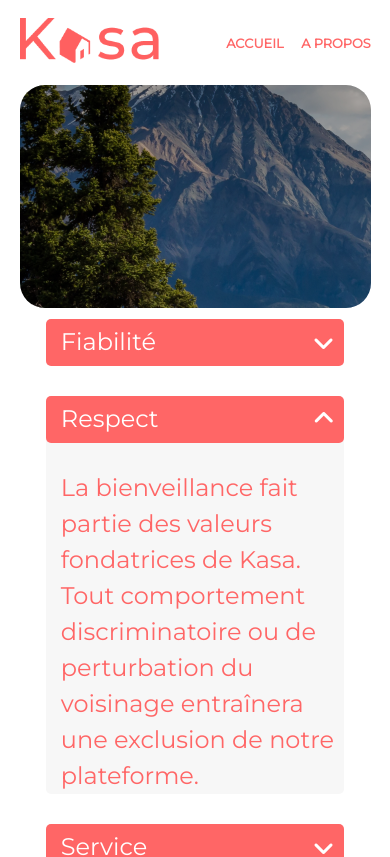
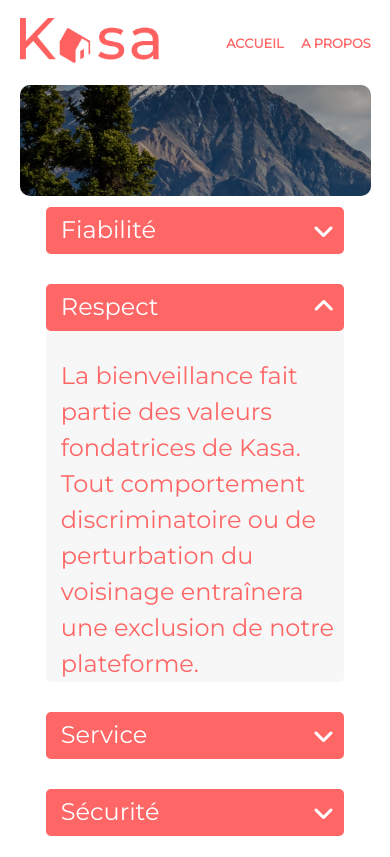
Before and after one commit to marie-lourdes/site-kasa, a React (Create React App) app in the folder Front-end/: page /about in a window 390 px wide. Shown: the top 857 px of the page. Built offline with nearby package versions, Linux system fonts and the light colour scheme; no server answers.

Commit message:
banner mobile: css

```diff
--- a/Front-end/src/bases/StyledGlobal.js
+++ b/Front-end/src/bases/StyledGlobal.js
@@ -35,7 +35,11 @@ h1, h2, h2, h4, h5, h6 {
 }
 
 h1{
-    font-size: 48px;
+    font-size: 3em;
+    @media screen and ${devices_mediaQueries.mobile}{
+        font-size:1.5em;
+
+       }
 }
 button {
     background: transparent;
--- a/Front-end/src/layouts/Footer/StyledFooter.js
+++ b/Front-end/src/layouts/Footer/StyledFooter.js
@@ -14,6 +14,7 @@ background: ${colors.backgroundBlack};
 @media screen and ${devices_mediaQueries.mobile}{
   align-items: center;
 }
+
 .footer-wrapper {
     display: flex;
     flex-direction: column;
@@ -25,11 +26,11 @@ background: ${colors.backgroundBlack};
     font-size: 80%;
     padding: 0;
   }
-   & > .logo-footer {
-     margin-bottom: 30px;
-     height: 40px;
-   }
 
+  & > .logo-footer {
+    margin-bottom: 30px;
+    height: 40px;
+  }
 }
 `
 
--- a/Front-end/src/layouts/StyledBanner.js
+++ b/Front-end/src/layouts/StyledBanner.js
@@ -2,6 +2,8 @@ import styled from "styled-components"
 import colors from "../utils/colors"
 import bannerHome from "../assets/banner-home.png"
 import bannerAbout from "../assets/banner-about.png"
+import devices_mediaQueries from "../utils/responsive-design/devices.js"
+
 const StyledBanner = styled.section`
 width: 100%;
 border-radius: 25px;
@@ -12,8 +14,11 @@ overflow: hidden;
 margin-top: 5%;
 display: flex;
 justify-content: center;
-box-sizing: border-box;
 background: ${({ $about }) => $about ? `url(${bannerAbout}) no-repeat` : `url(${bannerHome}) no-repeat`};
+@media screen and ${devices_mediaQueries.mobile}{
+    height: 111px;
+    border-radius: 10px;
+}
 &::before {
     content: "";
     background-color:${colors.backgroundBlack};
@@ -23,7 +28,7 @@ background: ${({ $about }) => $about ? `url(${bannerAbout}) no-repeat` : `url(${
     bottom: 0;
     right: 0;
     opacity: 0.3;
-    mix - blend - mode: darken;
+    mix-blend-mode: darken;
 }
 .title-home {
     position: absolute;
@@ -35,7 +40,11 @@ background: ${({ $about }) => $about ? `url(${bannerAbout}) no-repeat` : `url(${
     display: flex;
     align-items: flex-end;
     height: 68px;
-
+    @media screen and ${devices_mediaQueries.mobile}{
+        top: 15%;
+        left: 9.6%;
+        padding-right: 25%;
+    }
 }
 `
 export default StyledBanner
--- a/Front-end/src/pages/Home/StyledHome.js
+++ b/Front-end/src/pages/Home/StyledHome.js
@@ -1,4 +1,5 @@
 import styled from "styled-components"
+
 
 const StyledGallery = styled.ul`
 display: flex;
@@ -6,7 +7,6 @@ flex-wrap:wrap;
 justify-content: flex-start;
 align-items: space-evenly;
 width: 100%;
-
 box-sizing: border-box;
 padding: 56px 0 20px 20px;
 `
```
